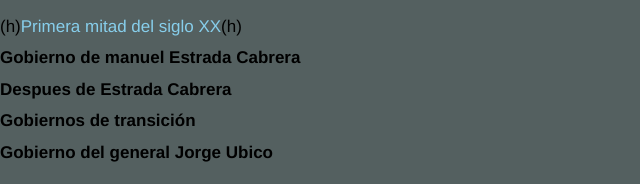
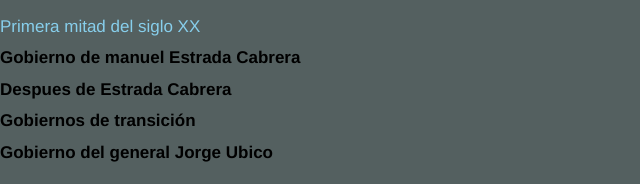
Before and after one commit to PabloCoti/Proyecto_IntroASistemas, a plain HTML site: page index.html in a window 1280 px wide. Shown: the part 495-679 px from the top of the page, 0-640 px from the left. Drawn offline with Linux system fonts and the light colour scheme.

Commit message:
Se actualizo el titulo

```diff
--- a/index.html
+++ b/index.html
@@ -45,7 +45,7 @@
 
     <div class="Primera mitad del siglo XX" id="Primera mitad del siglo XX"></div>
     <br>
-    <h>(h)<span style="color: skyblue;"><strong></strong>Primera mitad del siglo XX</strong></span>(h) </h>
+    <h><span style="color: skyblue;">Primera mitad del siglo XX</span> </h>
     <h1>Gobierno de manuel Estrada Cabrera</h1>
     <h1>Despues de Estrada Cabrera</h1>
     <h1>Gobiernos de transición</h1>
```
